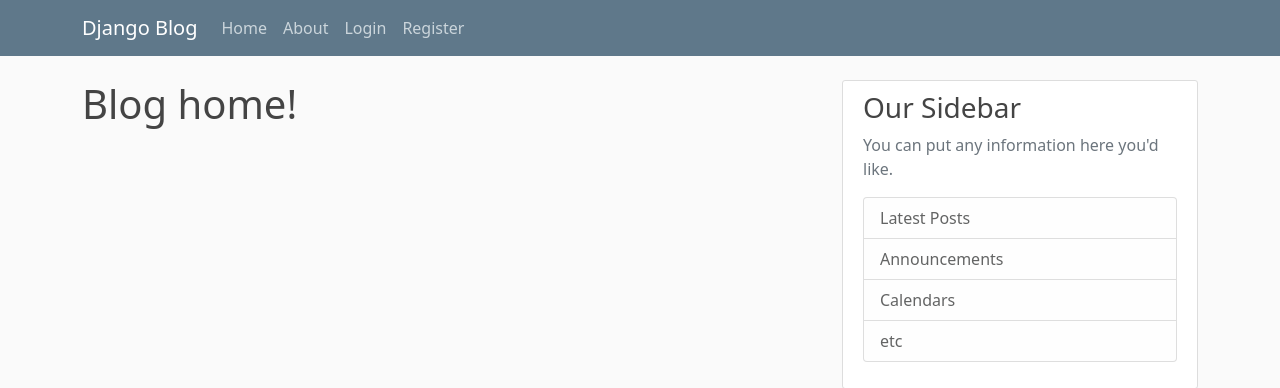
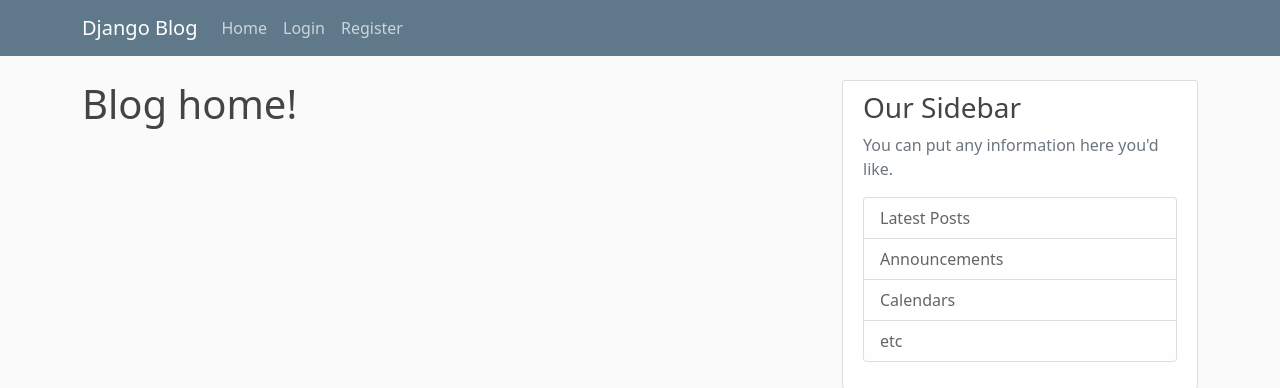
Before and after one commit to sedighehfarasat/Blog, a Django app: page / in a window 1280 px wide. Shown: the top 388 px of the page. Run offline with Django 4.2, Linux system fonts and the light colour scheme; data that the repository does not hold is empty; some libraries are stand-ins or nearby versions.

Commit message:
Added requirements.txt

```diff
--- a/blog_project/blog/templates/blog/base.html
+++ b/blog_project/blog/templates/blog/base.html
@@ -29,7 +29,6 @@
           <div class="collapse navbar-collapse" id="navbarToggle">
             <div class="navbar-nav mr-auto">
               <a class="nav-item nav-link" href="{% url 'blog-home' %}">Home</a>
-              <a class="nav-item nav-link" href="{% url 'blog-about' %}">About</a>
             </div>
             <!-- Navbar Right Side -->
             <div class="navbar-nav">
--- a/blog_project/blog_project/settings.py
+++ b/blog_project/blog_project/settings.py
@@ -11,6 +11,7 @@ https://docs.djangoproject.com/en/4.0/ref/settings/
 """
 
 from pathlib import Path
+import os
 
 # Build paths inside the project like this: BASE_DIR / 'subdir'.
 BASE_DIR = Path(__file__).resolve().parent.parent
@@ -39,6 +40,7 @@ INSTALLED_APPS = [
     'django.contrib.staticfiles',
     'blog.apps.BlogConfig',
     'users.apps.UsersConfig',
+    'crispy_forms',
 ]
 
 MIDDLEWARE = [
--- /dev/null
+++ b/requirements.txt
@@ -0,0 +1,6 @@
+asgiref==3.5.0
+Django==4.0.3
+django-crispy-forms==1.14.0
+Pillow==9.1.0
+sqlparse==0.4.2
+tzdata==2022.1
```
Also changed, not shown: blog_project/blog/migrations/0001_initial.py (added), blog_project/users/migrations/0001_initial.py (added).
